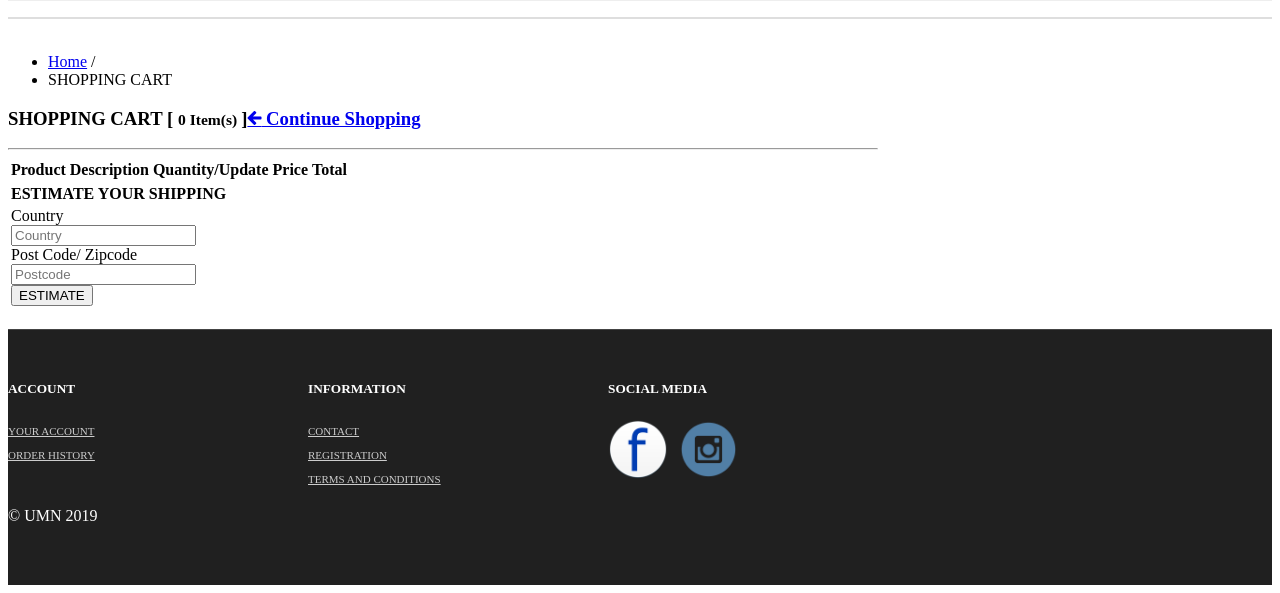
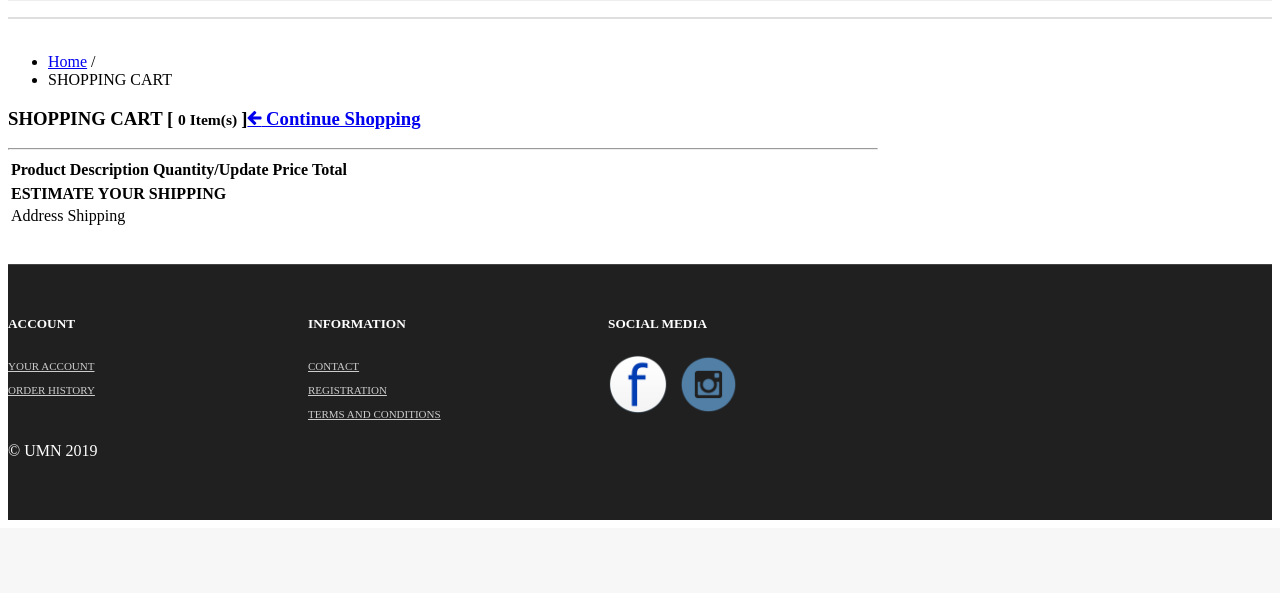
Before and after one commit to jadenwindart/PemWebUAS, a CodeIgniter app: page /pemweb/index.php/home/Cart in a window 1280 px wide. Shown: the part 391-984 px from the top of the page. After the commit the page ends 911 px from the top, so only its background shows below. Run offline with CodeIgniter, Linux system fonts and the light colour scheme; data comes from the database, SQL or seed files in the repository; tables that the repository leaves empty hold one stand-in row (values such as "Sample post"); lists and menus that the app fills with data are empty; some libraries are stand-ins or nearby versions.

Commit message:
AddToCartFix

```diff
--- a/application/controllers/Home.php
+++ b/application/controllers/Home.php
@@ -78,8 +78,8 @@
                 'header' => $this->load->view('bootshop/Template/header',array('CountOrder' => $this->user->CountOrder()),TRUE),
                 'script' => $this->load->view('bootshop/Template/script',NULL,TRUE),
                 'ProductOrder' => $this->user->GetOrder(),
-                'footer' => $this->load->view('bootshop/Template/footer',NULL,TRUE)
-
+                'footer' => $this->load->view('bootshop/Template/footer',NULL,TRUE),
+                'Address' => $this->user->GetAddress()
             );
             $this->load->view('bootshop/CartView',$data);
         }
--- a/application/models/User.php
+++ b/application/models/User.php
@@ -93,12 +93,16 @@
             $this->db->trans_start();
             $this->db->insert('orders',$data);
             $this->db->trans_complete();
-            if($this->db->status() === FALSE){
+            if($this->db->trans_status() === FALSE){
                 $this->db->trans_rollback();
                 return FALSE;
             }
             $this->db->trans_commit();
             return TRUE;
         }
+
+        public function GetAddress(){
+            return $this->address;
+        }
     }
 ?>
--- a/application/views/bootshop/CartView.php
+++ b/application/views/bootshop/CartView.php
@@ -50,7 +50,7 @@
 									?>
 
 								<tr>
-									<td> <img width="60" src="<?php echo base_url('assets/images/'.$Order['product_id'])?>" alt=""/></td>
+									<td> <img width="60" src="<?php echo base_url('assets/Prod_Img/'.$Order['product_id'].'.jpg')?>" alt=""/></td>
 									<td><?php echo $Order['name']?></td>
 									<td>
 										<div class="input-append"><input class="span1" style="max-width:34px" placeholder="1" id="appendedInputButtons" size="16" type="text"><button class="btn" type="button"><i class="icon-minus"></i></button><button class="btn" type="button"><i class="icon-plus"></i></button><button class="btn btn-danger" type="button"><i class="icon-remove icon-white"></i></button>				</div>
@@ -61,19 +61,7 @@
 								<?php }?>
 
 								<tr>
-									<td colspan="6" style="text-align:right">Total Price:	</td>
-									<td> $228.00</td>
-								</tr>
-								<tr>
-									<td colspan="6" style="text-align:right">Total Discount:	</td>
-									<td> $50.00</td>
-								</tr>
-								<tr>
-									<td colspan="6" style="text-align:right">Total Tax:	</td>
-									<td> $31.00</td>
-								</tr>
-								<tr>
-									<td colspan="6" style="text-align:right"><strong>TOTAL ($228 - $50 + $31) =</strong></td>
+									<td colspan="6" style="text-align:right"><strong>TOTAL=</strong></td>
 									<td class="label label-important" style="display:block"> <strong> $155.00 </strong></td>
 								</tr>
 									<?php }?>
@@ -84,25 +72,12 @@
 							<tr><th>ESTIMATE YOUR SHIPPING </th></tr>
 							<tr>
 								<td>
-									<form class="form-horizontal">
 										<div class="control-group">
-											<label class="control-label" for="inputCountry">Country </label>
+											<label class="control-label" for="inputCountry">Address Shipping </label>
 											<div class="controls">
-												<input type="text" id="inputCountry" placeholder="Country">
+												<p><?php echo $Address?></p>
 											</div>
 										</div>
-										<div class="control-group">
-											<label class="control-label" for="inputPost">Post Code/ Zipcode </label>
-											<div class="controls">
-												<input type="text" id="inputPost" placeholder="Postcode">
-											</div>
-										</div>
-										<div class="control-group">
-											<div class="controls">
-												<button type="submit" class="btn">ESTIMATE </button>
-											</div>
-										</div>
-									</form>
 								</td>
 							</tr>
 						</table>
```
